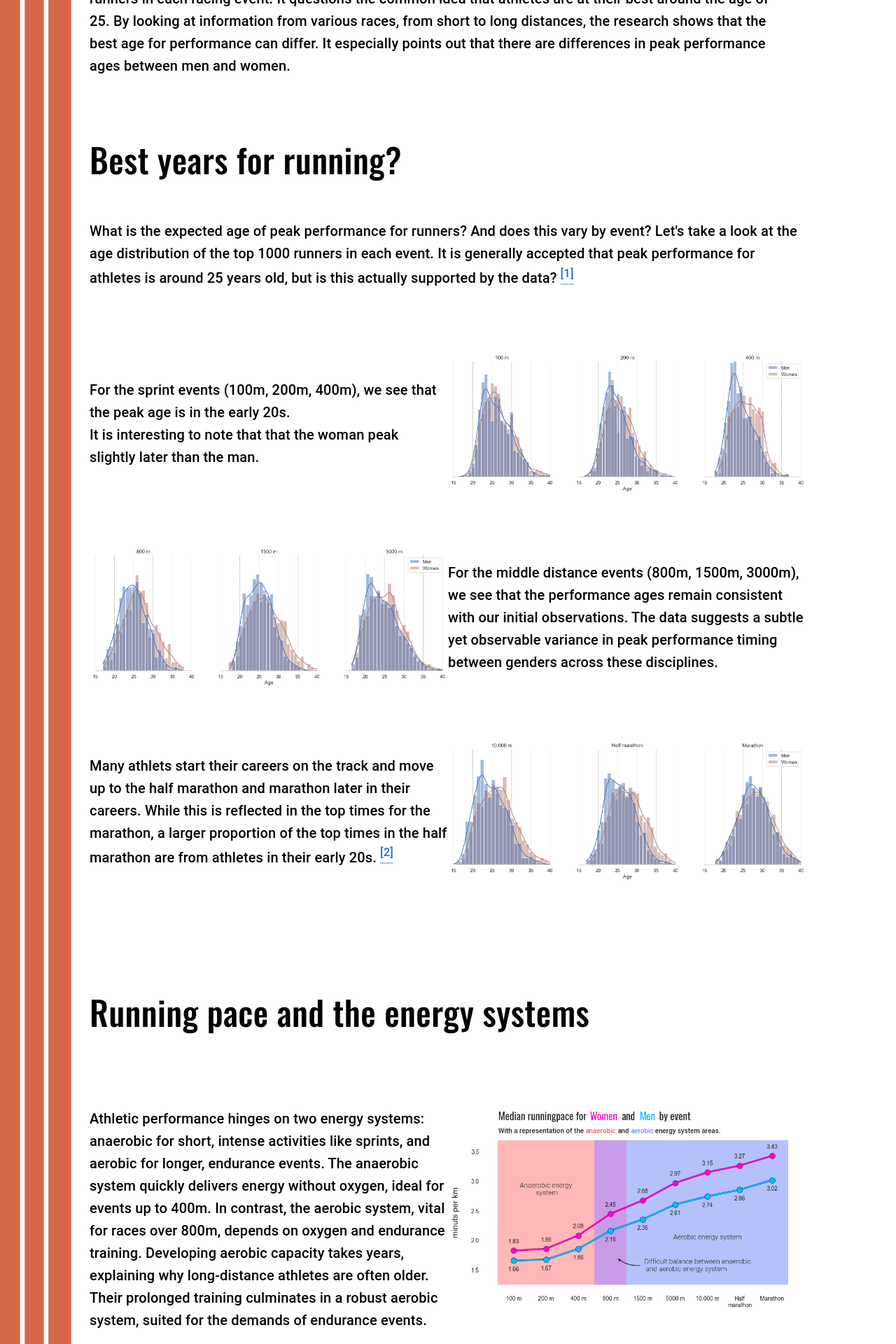
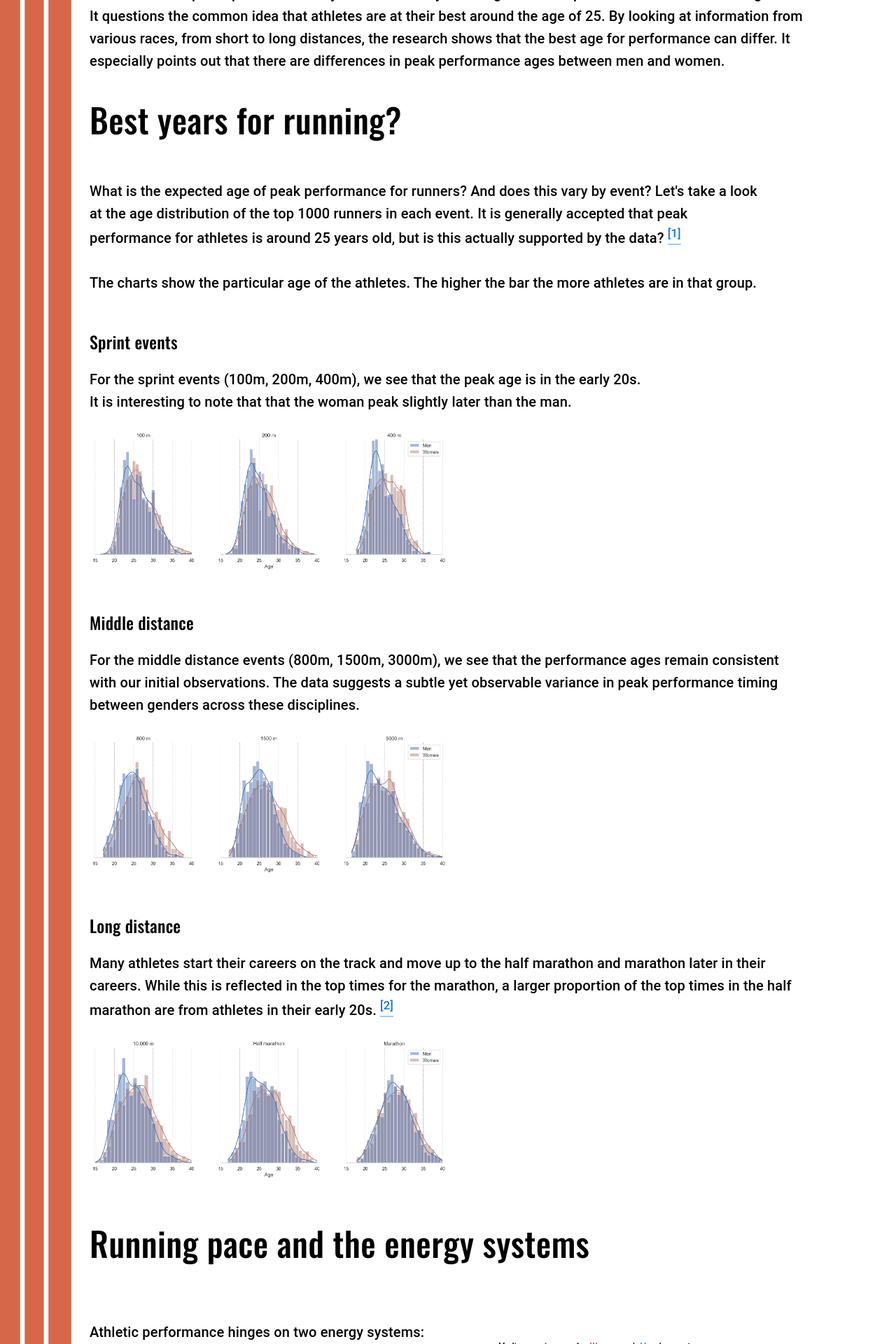
Before and after one commit to Uiblar/DVIZ.H2301_Furlan_Jacober_OlympicRunning, a React (Vite) app: page / in a window 1280 px wide. Shown: the part 340-2260 px from the top of the page at 70% size. Built offline with nearby package versions, Linux system fonts and the light colour scheme; no server answers.

Commit message:
Realigned some of the rows and added text

```diff
--- a/src/components/DataStory.css
+++ b/src/components/DataStory.css
@@ -2,22 +2,6 @@
 
 .container {
   width: 80%;
-}
-
-.block1 {
-  margin-bottom: 75px;
-}
-
-.row {
-  display: flex;
-  justify-content: space-between;
-  align-items: center;
-  width: 100%;
-  margin-bottom: 75px;
-}
-
-.image {
-  width: 50%;
 }
 
 /* Add styling for Typography if needed, for example: */
@@ -26,31 +10,71 @@
   padding: 20px 20px 20px 20px; /* Adjust padding as needed */
 }
 
-.text0 {
-  padding: 0px 50px 50px 0px;
+.row {
+  margin-bottom: 50px;
 }
 
-.text {
-  margin-right: 100px;
-  margin-left: 100px;
+.row1 {
+  display: flex;
+  flex-direction: row;
+  align-items: center;
+  justify-content: space-between;
 }
 
-.row2 {
-  display: flex;
-  justify-content: space-between;
-  align-items: center;
-  width: 100%;
+.MuiTypography-root.h2 {
+  color: black !important;
+  font-family: 'Oswald', sans-serif !important;
+  font-size: xxx-large !important;
+  margin-bottom: 50px;
+  text-align: left !important;
 }
+
+.MuiTypography-root.h3 {
+  color: black !important;
+  font-family: 'Oswald', sans-serif !important;
+  font-size: x-large !important;
+  margin-bottom: 20px;
+  text-align: left !important;
+}
+
+/*---------------------introduction------------------------------*/
+.block0 {
+}
+
+.text0 {
+  padding: 25px 0px 0px 0px;
+}
+
+/*-------------------age distribution----------------------------*/
+.block1 {
+}
+
+.img1 {
+  width: 50%;
+}
+
+.text1 {
+  padding: 0px 50px 0px 0px;
+}
+
+
+.text2 {
+  padding: 0px 0px 25px 0px;
+}
+
+.text3 {
+  padding: 0px 0px 25px 0px;
+}
+
+.text4 {
+  padding: 0px 0px 25px 0px;
+}
+
+/*------------------pace by event-------------------------------*/
 
 .text5 {
   align-self: flex-start;
-  padding: 50px 0px 0px 0px;
-}
-
-.img5 {
-  align-self: flex-start;
-  width: 50%;
-  padding: 50px 0px 20px 0px;
+  padding: 25px 0px 0px 0px;
 }
 
 .text6 {
@@ -58,20 +82,21 @@
   padding: 0px 0px 100px 0px;
 }
 
+.img2 {
+  align-self: flex-start;
+  width: 50%;
+  padding: 50px 0px 20px 0px;
+}
+
+
+/*----------------winning time progression---------------------*/
+
 .text7 {
   align-self: flex-start;
   margin-right: 75px;
   padding-top: 20px;
   padding-left: 0px;
   padding-right: 20px;
-}
-
-.img8 {
-  align-self: flex-start;
-  width: 50%;
-  padding-top: 20px;
-  padding-left: 20px;
-  padding-right: 40px;
 }
 
 .text8 {
@@ -83,8 +108,17 @@
   padding-right: 20px;
 }
 
+.img3 {
+  align-self: flex-start;
+  width: 50%;
+  padding-top: 20px;
+  padding-left: 20px;
+  padding-right: 40px;
+}
+
+/*-------------------records by countries----------------------*/
+
 .text9 {
-  width: 50%;
   align-self: flex-start;
   margin-right: 75px;
   padding-top: 20px;
@@ -92,10 +126,6 @@
   padding-right: 20px;
 }
 
-.MuiTypography-root.subtitle {
-  color: black !important;
-  font-family: 'Oswald', sans-serif !important;
-  font-size: xxx-large !important;
-  margin-bottom: 50px;
-  text-align: left !important;
+.mapImg {
+  border: none;
 }
--- a/src/components/DataStory.jsx
+++ b/src/components/DataStory.jsx
@@ -51,21 +51,28 @@ export default function DataStory() {
 
           <Box className="container">
             <Box className="block0">
-              <Typography className="subtitle">
+              <Typography className="h2">
                 Visualizing Running Data
               </Typography>
               <Typography variant="h6" className="text text0">
-                This journey to figure out when runners perform their best covers all types of races, from short sprints to long marathons. We look at interesting aspects like how old the athletes are, whether they're male or female, and how their bodies adapt to sports. This analysis looks closely at the ages of the top 1000 runners in each racing event. It questions the common idea that athletes are at their best around the age of 25. By looking at information from various races, from short to long distances, the research shows that the best age for performance can differ. It especially points out that there are differences in peak performance ages between men and women.
+                This journey to figure out when runners perform their best covers all types of races,
+                from short sprints to long marathons. We look at interesting aspects like how old the
+                athletes are, whether they're male or female, and how their bodies adapt to sports.
+                This analysis looks closely at the ages of the top 1000 runners in each racing event.
+                It questions the common idea that athletes are at their best around the age of 25.
+                By looking at information from various races, from short to long distances, the research
+                shows that the best age for performance can differ. It especially points out that there are
+                differences in peak performance ages between men and women.
                 <br/>
                 <br/>
               </Typography>
             </Box>
             <Box className="block1">
-              <Typography className="subtitle">
+              <Typography className="h2">
                 Best years for running?
               </Typography>
               <Box className="row">
-                <Typography variant="h6" component="p" sx={{mb: 2}}>
+                <Typography variant="h6" component="p" className="text text1">
                   What is the expected age of peak performance for runners? And does
                   this vary by event? Let's take a look at the age distribution of the
                   top 1000 runners in each event. It is generally accepted that peak
@@ -81,10 +88,17 @@ export default function DataStory() {
                       <sup>[1]</sup>
                     </Link>
                   </Tooltip>
+                  <br/>
+                  <br/>
+                  The charts show the particular age of the athletes. The higher the bar the more
+                  athletes are in that group.
                 </Typography>
               </Box>
-              <Box className="row">
-                <Typography variant="h6" component="p" className="text">
+              <Typography className="h3">
+                Sprint events
+              </Typography>
+              <Box className="row" >
+                <Typography variant="h6" component="p" className="text text2">
                   For the sprint events (100m, 200m, 400m), we see that the peak age
                   is in the early 20s.
                   <br/>
@@ -95,30 +109,36 @@ export default function DataStory() {
                     component="img"
                     src={sprintEventsImage}
                     alt="Sprint Events Age Distribution"
-                    className="image"
+                    className="img1"
                     onClick={() => openLightbox(0)}
                     sx={{cursor: "pointer"}}
                 />
               </Box>
+              <Typography className="h3">
+                Middle distance
+              </Typography>
               <Box className="row">
-                <Box
-                    component="img"
-                    src={middleDistanceEventsImage}
-                    alt="Middle Distance Events Age Distribution"
-                    className="image"
-                    onClick={() => openLightbox(1)}
-                    sx={{cursor: "pointer"}}
-                />
-                <Typography variant="h6" component="p" className="text">
+                <Typography variant="h6" component="p" className="text text3">
                   For the middle distance events (800m, 1500m, 3000m), we see that the
                   performance ages remain consistent with our initial observations.
                   The data suggests a subtle yet observable variance in peak
                   performance timing between genders across these disciplines.
                 </Typography>
+                <Box
+                    component="img"
+                    src={middleDistanceEventsImage}
+                    alt="Middle Distance Events Age Distribution"
+                    className="img1"
+                    onClick={() => openLightbox(1)}
+                    sx={{cursor: "pointer"}}
+                />
               </Box>
+              <Typography className="h3">
+                Long distance
+              </Typography>
               <Box className="row">
-                <Typography variant="h6" component="p" className="text">
-                  Many athlets start their careers on the track and move up to the
+                <Typography variant="h6" component="p" className="text text4">
+                  Many athletes start their careers on the track and move up to the
                   half marathon and marathon later in their careers. While this is
                   reflected in the top times for the marathon, a larger proportion of
                   the top times in the half marathon are from athletes in their early
@@ -136,18 +156,18 @@ export default function DataStory() {
                     component="img"
                     src={longDistanceEventsImage}
                     alt="Long Distance Events Age Distribution"
-                    className="image"
+                    className="img1"
                     onClick={() => openLightbox(2)}
                     sx={{cursor: "pointer"}}
                 />
               </Box>
             </Box>
             <Box className="block0">
-              <Typography className="subtitle">
+              <Typography className="h2">
                 Running pace and the energy systems
               </Typography>
             </Box>
-            <Box className="row2">
+            <Box className="row1">
               <Typography variant="h6" component="p" className="text text5">
                 Athletic performance hinges on two energy systems: anaerobic for
                 short, intense activities like sprints, and aerobic for longer,
@@ -165,7 +185,7 @@ export default function DataStory() {
                   component="img"
                   src={paceByEventImage}
                   alt="Pace by event"
-                  className="img5"
+                  className="img2"
                   onClick={() => openLightbox(3)}
                   sx={{cursor: "pointer"}}
               />
@@ -176,23 +196,23 @@ export default function DataStory() {
               This balancing act between speed and endurance, and the switch between energy systems, makes the 800m
               particularly demanding.
             </Typography>
-            <Typography className="subtitle">
+            <Typography className="h2">
                 Evolution of Athletic Performance
             </Typography>
             <Typography variant="h6" className="text7">
               Another interesting chapter is the development of winning times over the years. The plots show the
               developments of winning times with the help of regression lines.
             </Typography>
-            <Box className="row">
+            <Box className="row1">
               <Box
                   component="img"
                   src={winningTimesProgressionImage}
                   alt="Winning Times Progression"
-                  className="img8"
+                  className="img3"
                   onClick={() => openLightbox(4)}
                   sx={{cursor: "pointer"}}
               />
-              <Typography variant="h6" component="p" className="text8">
+              <Typography variant="h6" component="p" className="text text8">
                 The most noticeable trend is seen in the women's 400m event. This is the only discipline where the winning
                 times over the years have actually become slower on average, in contrast to the trend of all other
                 disciplines. This can have various reasons. Among other things, performance-enhancing drugs were often
@@ -211,11 +231,11 @@ export default function DataStory() {
                 10,000m run for women was in 1981.
               </Typography>
             </Box>
-            <Typography className="subtitle">
+            <Typography className="h2">
               Country Records
             </Typography>
-            <Box className="row">
-              <Typography variant="h6" component="p" className="text9">
+            <Box className="block0">
+              <Typography variant="h6" className="text9">
                 During the Cold War era, the USA and Russia emerged as formidable
                 rivals in global athletics. This rivalry was marked by intense
                 competition and numerous record-setting performances. However, over
@@ -227,15 +247,17 @@ export default function DataStory() {
                 of excellence in athletics and inspiring a new generation of
                 runners.
               </Typography>
+            </Box>
+            <Box className="block0">
               <iframe
-                  className="image"
+                  className="mapImg"
                   width={"900px"}
                   height={"600px"}
                   src="choropleth_map.html"
                   title="Records by Country"
               ></iframe>
             </Box>
-        </Box>
+          </Box>
         </div>
         <Lightbox
             open={lightboxOpen}
```
